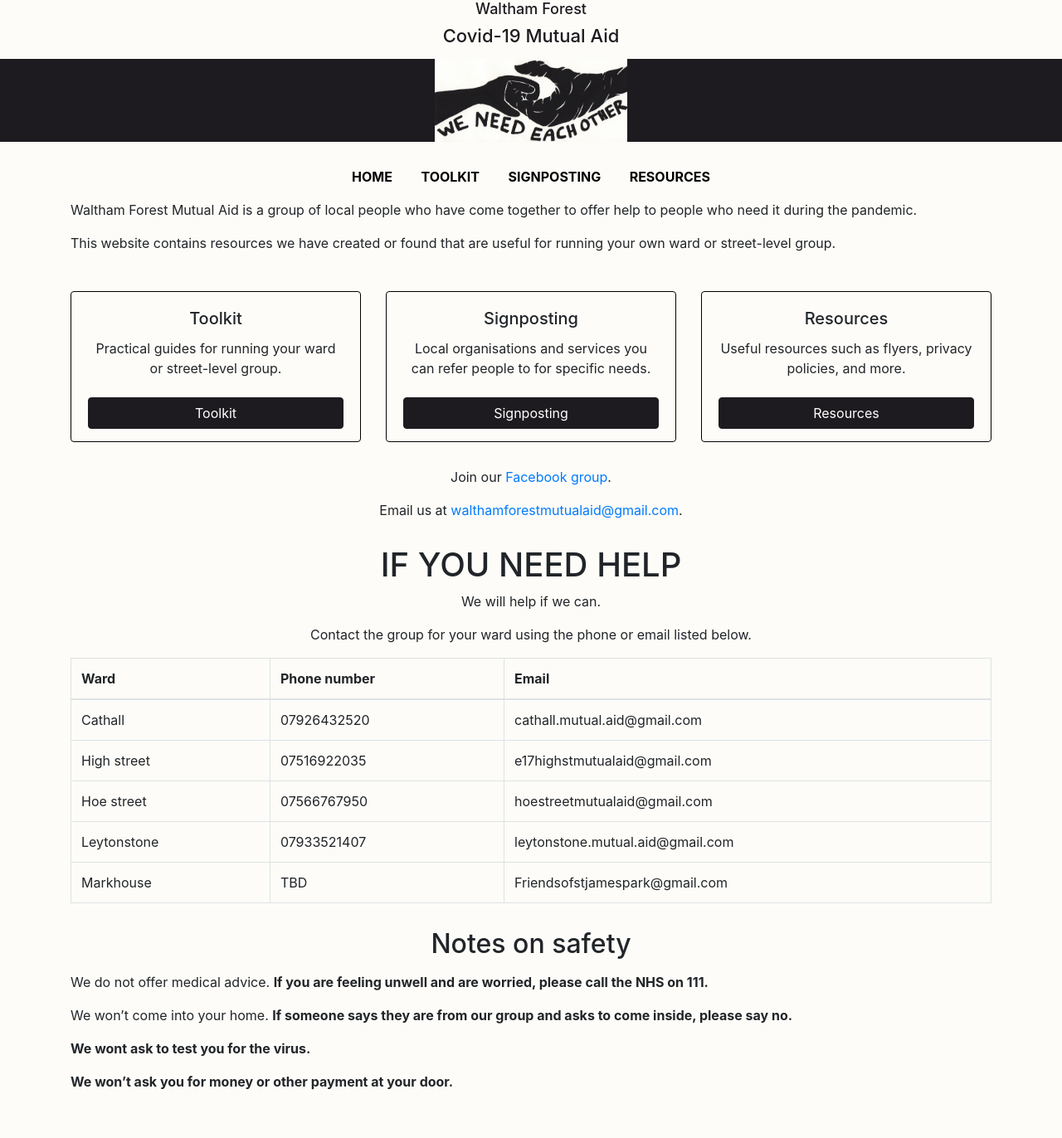
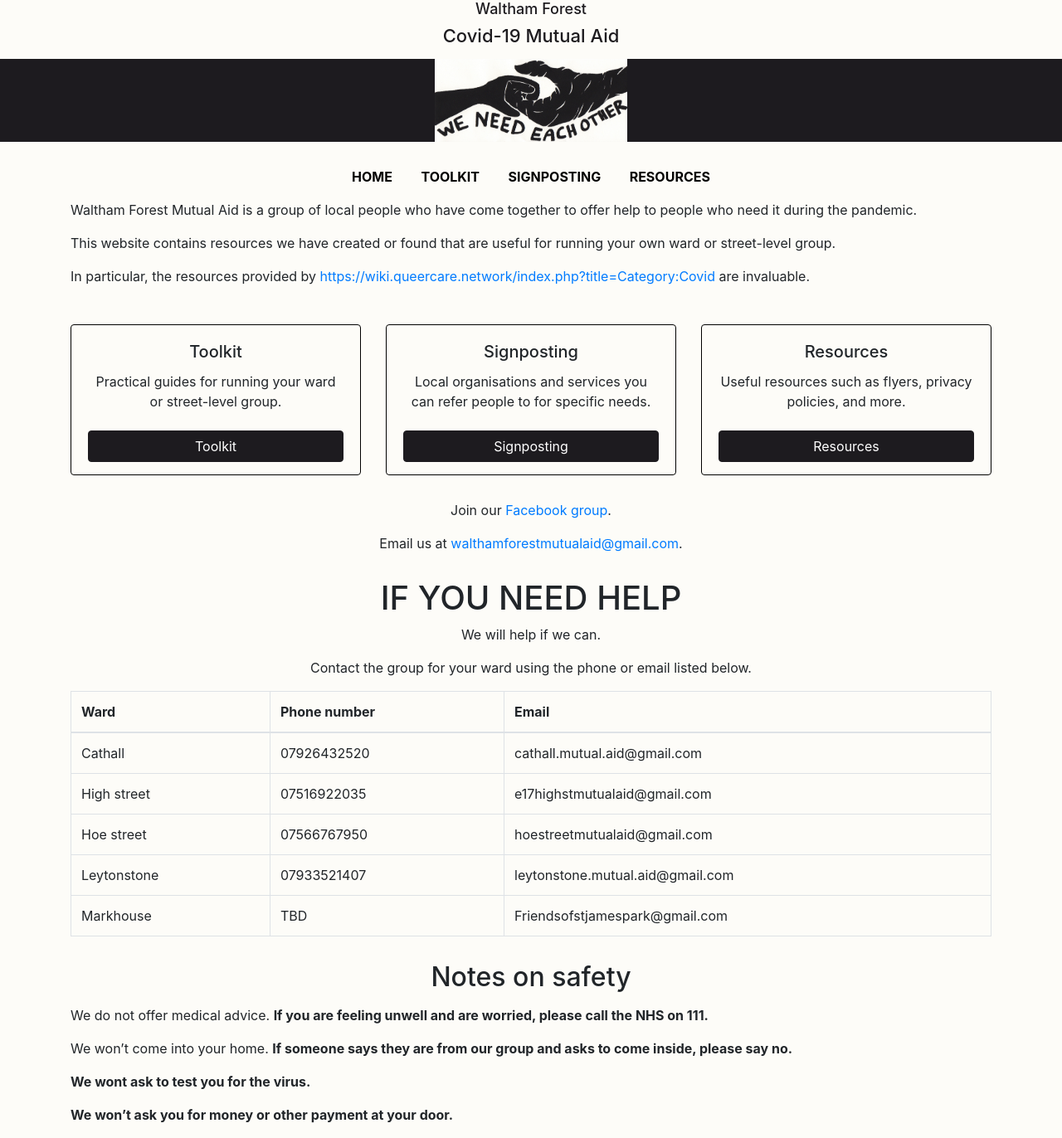
Before and after one commit to wfcovid19/wfcovid19.github.io, a Jekyll site: the page built from index.md, in a window 1280 px wide. Shown: the whole page at 83% size. Built offline with Jekyll 4.4.1, drawn with Linux system fonts in a browser that asks for light colours; before the commit the page ends 1332 px from its top, so only the background shows below that.

Commit message:
shoutout to queercare

```diff
--- a/index.md
+++ b/index.md
@@ -5,6 +5,8 @@ layout: default
 Waltham Forest Mutual Aid is a group of local people who have come together to offer help to people who need it during the pandemic.
 
 This website contains resources we have created or found that are useful for running your own ward or street-level group.
+
+In particular, the resources provided by [https://wiki.queercare.network/index.php?title=Category:Covid](Queercare) are invaluable.
 
 <div class="card-deck">
   <div class="card">
```
